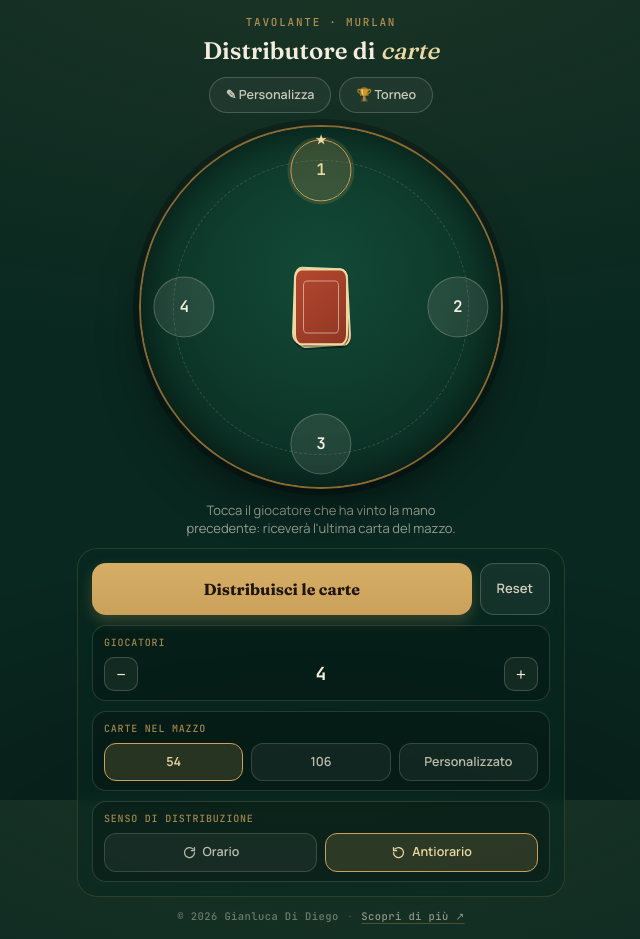
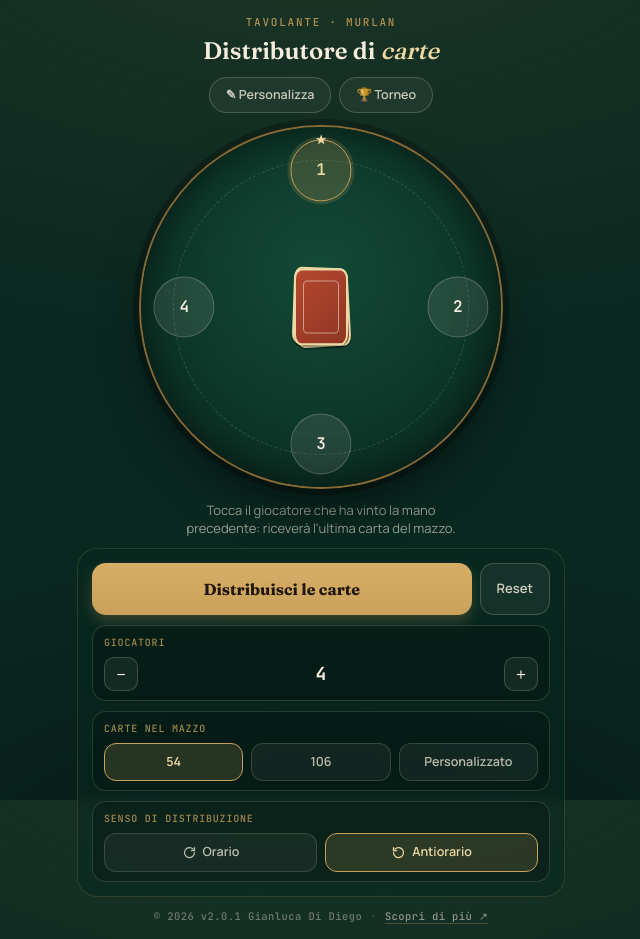
Before and after one commit to Gianlu201/tavolante, a React (Vite) app: page / in a window 1280 px wide. Shown: the whole page, without its empty margins (319-959 px from the left). Built offline with nearby package versions, Linux system fonts and the light colour scheme.

Commit message:
Show the app version in the footer
The footer now reads «© <year> v<version> Gianluca Di Diego», taking the
version from package.json at build time, so it is easy to tell which release
an installed copy is running. Only the version string ends up in the bundle.

```diff
--- a/src/components/Footer.tsx
+++ b/src/components/Footer.tsx
@@ -1,5 +1,6 @@
 import { useRef, useState } from 'react'
 import { useInstallPrompt } from '../hooks/useInstallPrompt'
+import { version } from '../../package.json'
 
 const SITE_URL = 'https://www.gianlucadidiego.it'
 
@@ -41,7 +42,7 @@ export default function Footer({ onSecret }: { onSecret: () => void }) {
         className="cursor-default border-none bg-transparent p-0 [font:inherit] [letter-spacing:inherit] text-inherit select-none"
         onClick={(event) => countSecretTap(event.timeStamp)}
       >
-        © {new Date().getFullYear()} Gianluca Di Diego
+        © {new Date().getFullYear()} v{version} Gianluca Di Diego
       </button>
 
       <span aria-hidden="true" className={SEPARATOR_CLASS}>
```
